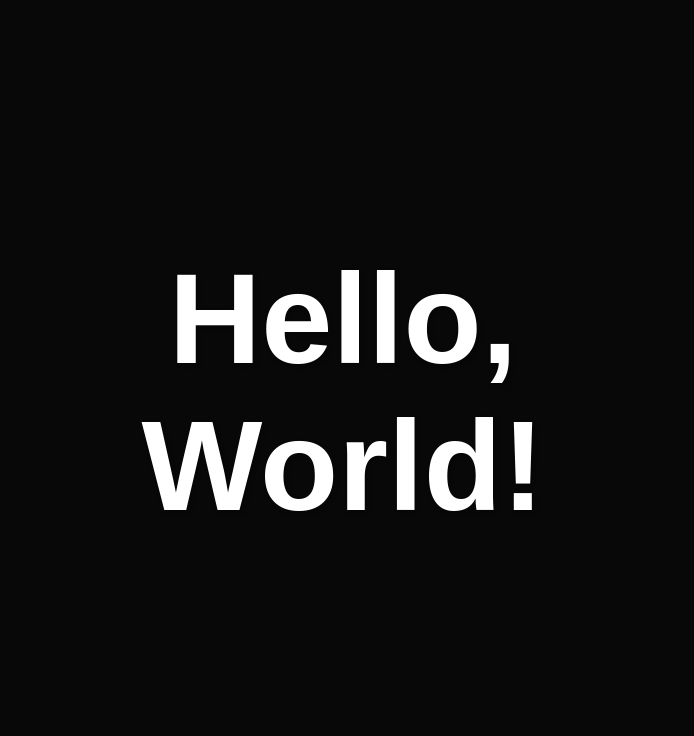
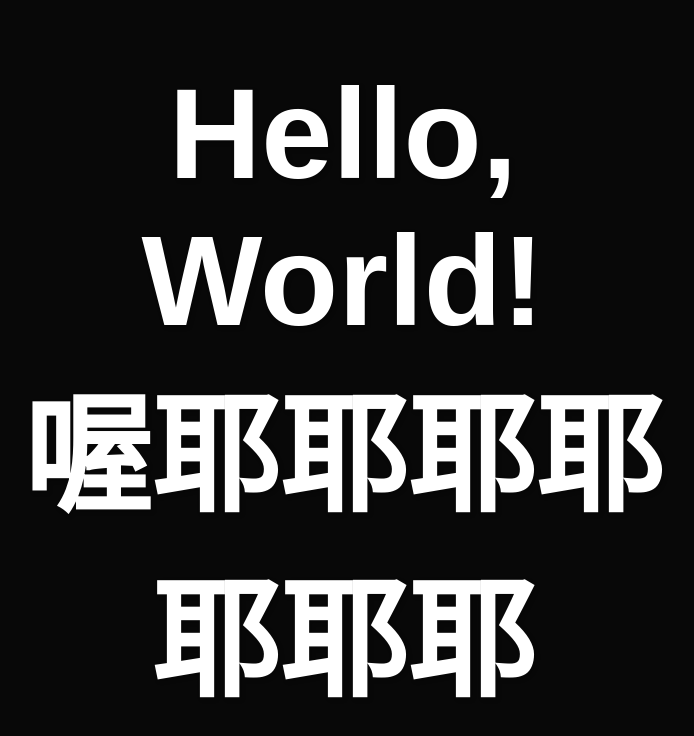
Before and after one commit to yitianNani/tutorialForNani, a plain HTML site: page index.html in a window 1280 px wide. Shown: the whole page, without its empty margins (297-991 px from the left). Drawn offline with Linux system fonts and the light colour scheme.

Commit message:
Vivian Commit

```diff
--- a/index.html
+++ b/index.html
@@ -9,6 +9,7 @@
 <body>
     <div class="container">
         <h1 class="hello-text">Hello, World!</h1>
+        <h6 class="hello-text">喔耶耶耶耶耶耶耶</h6>
     </div>
 
     <canvas id="fireworks-canvas"></canvas>
```
